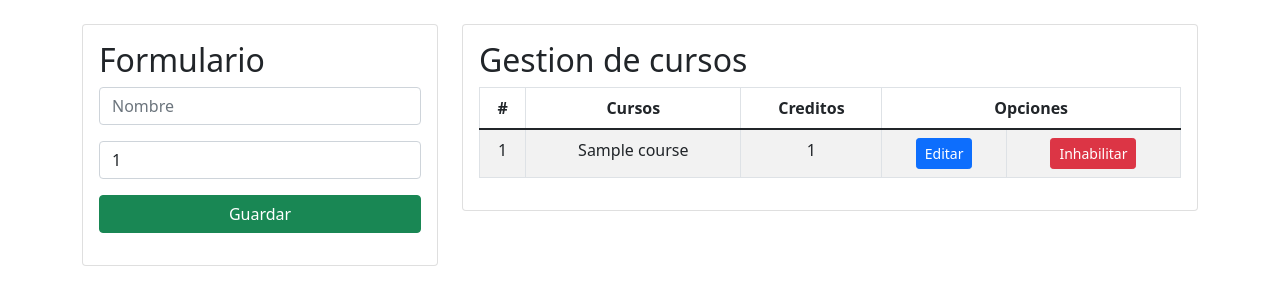
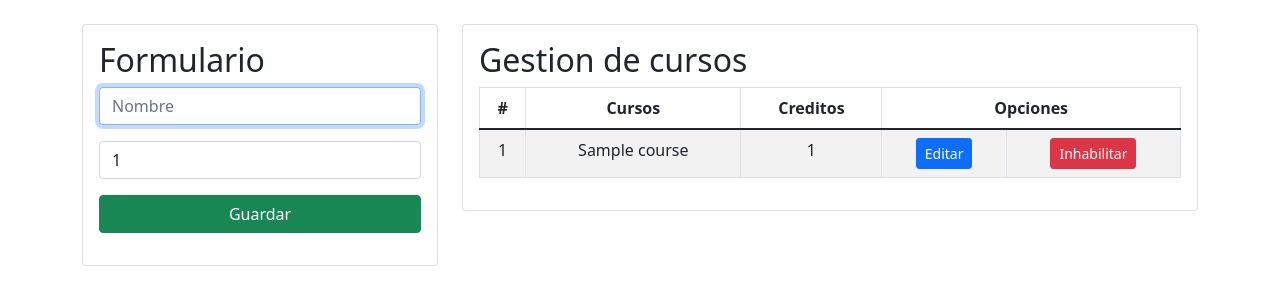
Before and after one commit to Crhispo/Uni-Proyecto-Django, a Django app: page / in a window 1280 px wide. Shown: the part 56-361 px from the top of the page. Run offline with Django 4.2, Linux system fonts and the light colour scheme; tables that the repository leaves empty hold one stand-in row (values such as "Sample post"); some libraries are stand-ins or nearby versions.

Commit message:
Se añadio css y js

```diff
--- a/aplications/academy/templates/gestionCursos.html
+++ b/aplications/academy/templates/gestionCursos.html
@@ -6,13 +6,24 @@
     <meta charset="UTF-8">
     <meta http-equiv="X-UA-Compatible" content="IE=edge">
     <meta name="viewport" content="width=device-width, initial-scale=1.0">
+    <!--Icon png-->
     <link rel="shorcut icon" href="{% static 'img/hamster.png' %}">
     <title>{{ title }}</title>
+    <!--Bootstrap-->
     <link href="https://cdn.jsdelivr.net/npm/bootstrap@5.1.3/dist/css/bootstrap.min.css" rel="stylesheet"
         integrity="sha384-1BmE4kWBq78iYhFldvKuhfTAU6auU8tT94WrHftjDbrCEXSU1oBoqyl2QvZ6jIW3" crossorigin="anonymous">
+    <!--Bootstrap script-->
     <script src="https://cdn.jsdelivr.net/npm/bootstrap@5.1.3/dist/js/bootstrap.bundle.min.js"
         integrity="sha384-ka7Sk0Gln4gmtz2MlQnikT1wXgYsOg+OMhuP+IlRH9sENBO0LRn5q+8nbTov4+1p" crossorigin="anonymous">
     </script>
+    <!--Js personalizado-->
+    <script src="{% static 'js/GestionCursos.js' %}"></script>
+    <!--CSS personalizado-->
+    <link rel="stylesheet" href="{% static 'css/GestionCursos.css' %}" />
+    <!--SweetAlert2-->
+    <script src="{% static 'js/utils/sweetAlert.js' %}">
+    </script>
+    <script src="//cdn.jsdelivr.net/npm/sweetalert2@11"></script>
 </head>
 
 <body>
@@ -37,14 +48,15 @@
                 <div class="card">
                     <div class="card-body">
                         <h2 class="card-title">Formulario</h2>
-                        <form action="RegistrarCurso/" method="post">
+                        <form id="FormRegistroCursos" action="RegistrarCurso/" method="post">
                             {% csrf_token %}
                             <div class="mb-3">
-                                <input type="text" name="txtNombre" class="form-control" placeholder="Nombre" />
+                                <input type="text" id="txtNombre" name="txtNombre" class="form-control"
+                                    placeholder="Nombre" maxlength="30" minlength="3" autofocus required />
                             </div>
                             <div class="mb-3">
-                                <input type="number" name="numCredito" class="form-control" min="1" max="10"
-                                    value="1" />
+                                <input type="number" id="numCredito" name="numCredito" class="form-control" min="1"
+                                    max="10" step="1" value="1" required />
                             </div>
                             <div class="mb-3 d-grid">
                                 <input type="submit" class="btn btn-success text-white" value="Guardar" />
@@ -76,7 +88,7 @@
                                     <td class="text-center"><a class="btn btn-primary btn-sm"
                                             href="EditarCurso/{{ c.id }}">Editar</a>
                                     </td>
-                                    <td class="text-center"><a class="btn btn-danger btn-sm"
+                                    <td class="text-center"><a class="btn btn-danger btn-sm btn-delete"
                                             href="EliminarCurso/{{ c.id }}">Inhabilitar</a></td>
                                 </tr>
                                 {% endfor %}
```
